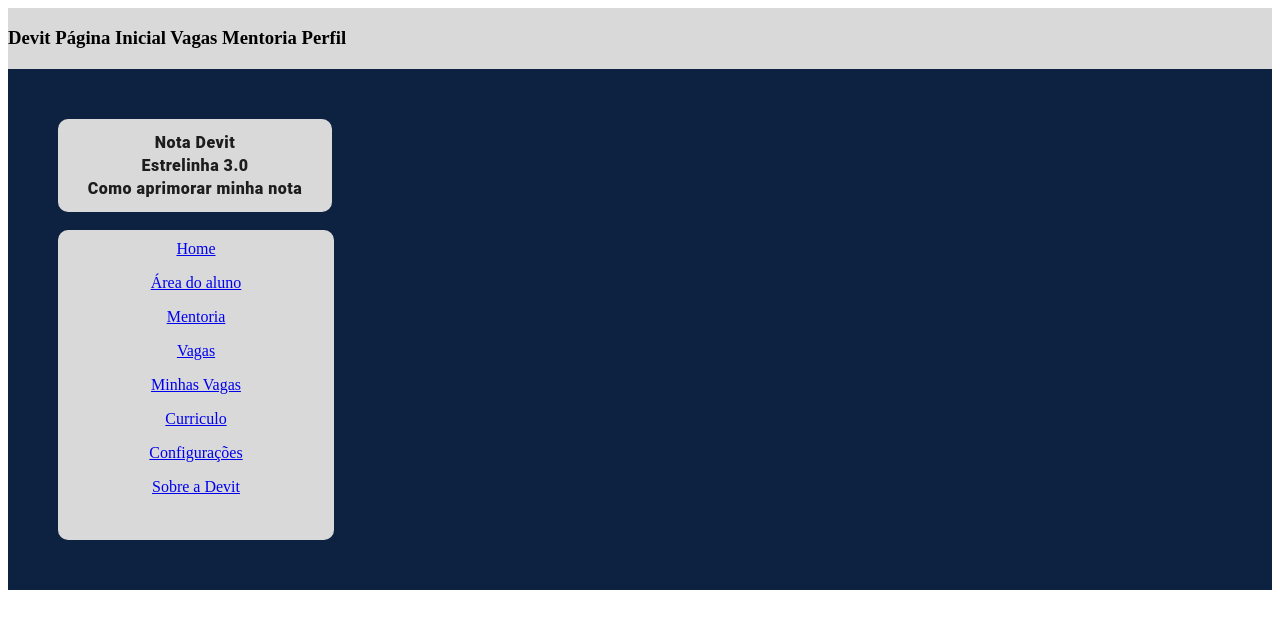
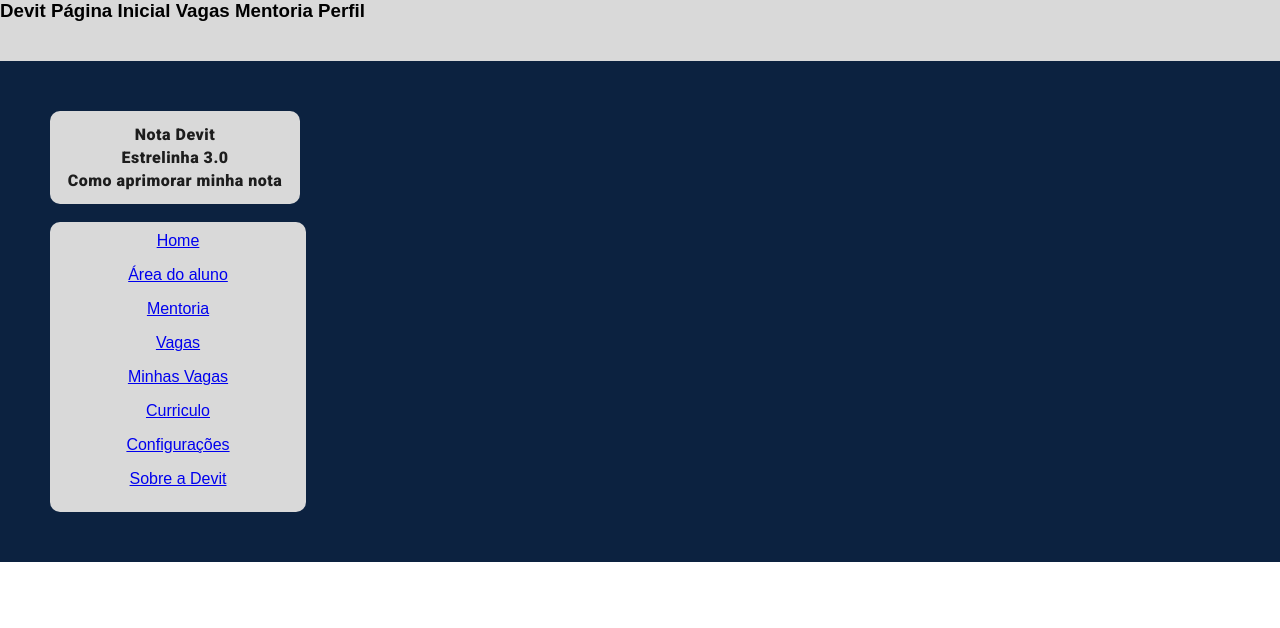
Before and after one commit to PatrickOtero/devit-se-frontend, a Next.js app: page / in a window 1280 px wide. Shown: the top 628 px of the page. Built offline with nearby package versions, Linux system fonts and the light colour scheme.

Commit message:
style: Adding the reset CSS and default font of the project.

```diff
--- a/src/app/layout.tsx
+++ b/src/app/layout.tsx
@@ -1,3 +1,11 @@
+import {Roboto} from "next/font/google"
+
+const roboto = Roboto({
+  weight: ["100", "300", "400", "500", "700", "900"],
+  style: ["italic", "normal"],
+  subsets: ["latin"]
+})
+
 export const metadata = {
   title: 'Next.js',
   description: 'Generated by Next.js',
@@ -10,7 +18,7 @@ export default function RootLayout({
 }) {
   return (
     <html lang="en">
-      <body>{children}</body>
+      <body className={roboto.className}>{children}</body>
     </html>
   )
 }
--- a/src/app/page.tsx
+++ b/src/app/page.tsx
@@ -1,5 +1,6 @@
 import HomePage from '@/components/molecules/HomePage'
 import JobForm from '../components/molecules/JobForm/index'
+import '../../src/styles/global.css'
 
 export default function Home() {
   return (
--- /dev/null
+++ b/src/styles/global.css
@@ -0,0 +1,10 @@
+*{
+    margin: 0;
+    padding: 0;
+    box-sizing: border-box;
+    font-family: 'Jost', sans-serif;
+}
+
+body {
+    font-family: Ro, sans-serif;
+  }
```
